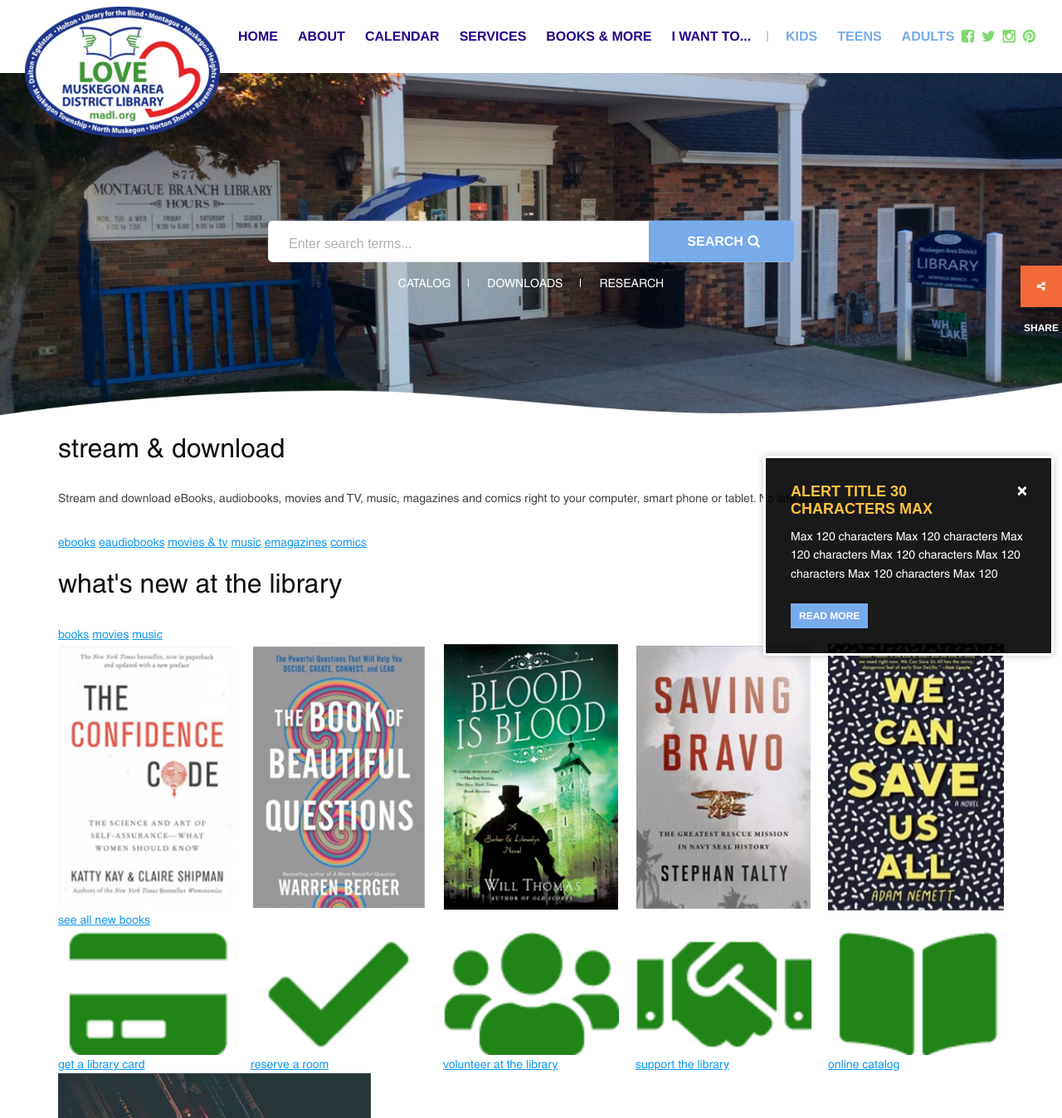
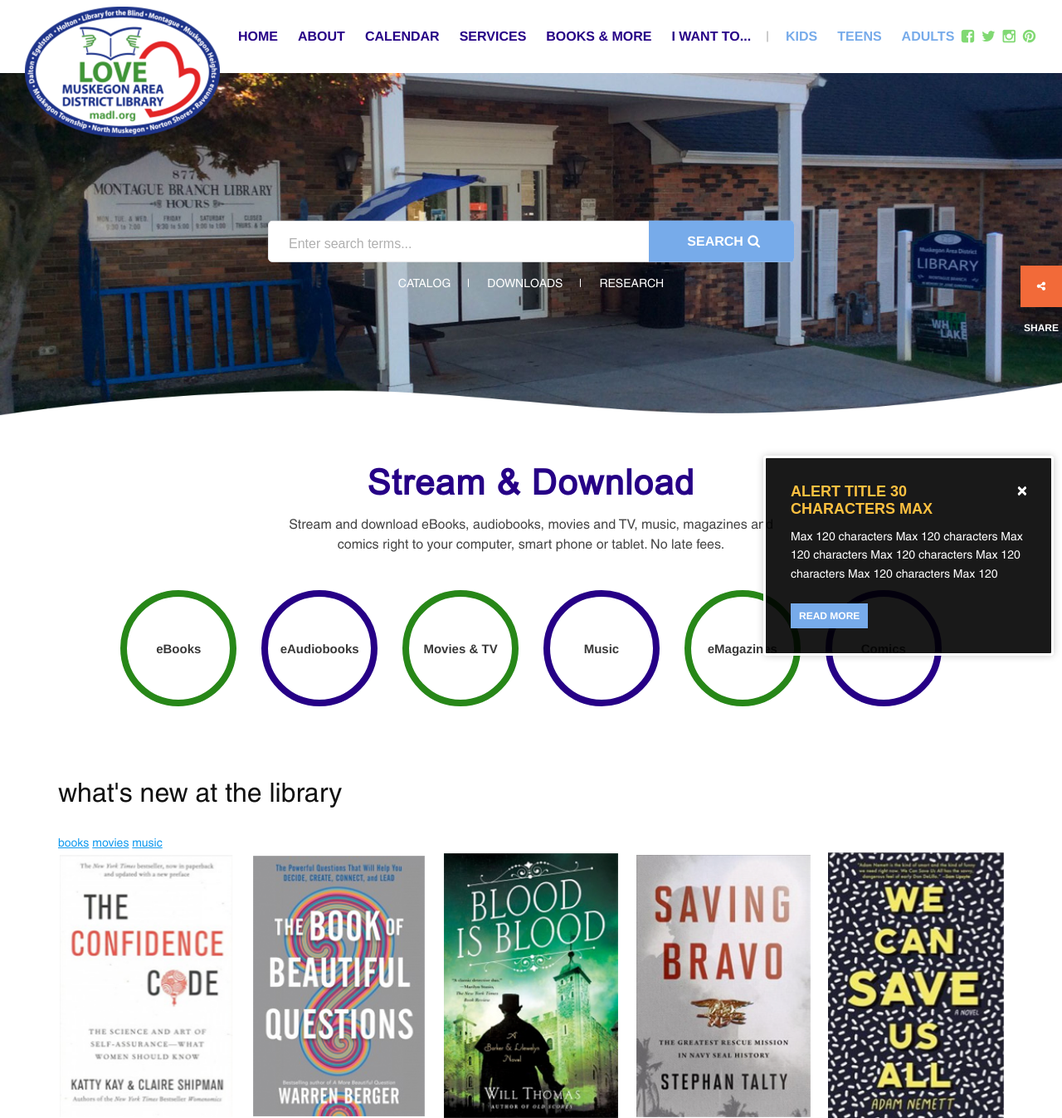
Before and after one commit to Chrisyango/Muskegon-Area-District-Library, a PHP site: page / in a window 1280 px wide. Shown: the top 1347 px of the page at 83% size. Run offline with PHP 8.4, Linux system fonts and the light colour scheme; some libraries are stand-ins or nearby versions.

Commit message:
finished stream and download section;

```diff
--- a/_assets_/css/layout.css
+++ b/_assets_/css/layout.css
@@ -16,6 +16,11 @@
 @font-face{
 	font-family:'Helvetica';
 	src:url(../fonts/helvetica/Helvetica.otf);
+}
+
+@font-face{
+	font-family:'Arial';
+	src:url(../fonts/arial/Arial.otf);
 }
 
 body{background:#fff;font-size:14px;line-height:1.6;font-family:'Helvetica', 'sans-serif';color:#444;-webkit-font-smoothing:antialiased;-moz-osx-font-smoothing:grayscale;-webkit-text-size-adjust:100%}
@@ -239,6 +244,18 @@ nav {margin-right:7px}
 #search-links li a:hover {font-weight: 700; color:#77abea}
 
 
+/*-------------------- #stream-download --------------------*/
+#stream-download {text-align: center; padding: 49px 0 52px;}
+#stream-download h2 {font-family: 'Arial', 'sans-serif'; font-size: 42px; line-height: 24px; letter-spacing: 0.03em; font-weight: 700; color: #260086; text-transform: capitalize; margin: 20px auto 26px;}
+#stream-download p {width: 600px; font-size: 16px; line-height: 24px; margin: 0 auto;}
+
+#stream-download-links {margin-top:30px;}
+.stream-download-link {font-size: 15px; line-height: 24px; font-weight: 700; color: #393939!important; text-decoration: none; border:8px solid#278718; border-radius: 100%;display: inline-block;width: 140px; height: 140px; line-height: 125px; margin: 13px;transition: 0.3s all;}
+.stream-download-link:hover {background-color: #278718; transform: scale(1.25); text-decoration: none; color:#fff!important;box-shadow: 0px 0px 21.36px 2.64px rgba(0, 0, 0, 0.19);}
+.stream-download-link:nth-child(2n) {border:8px solid #260086;}
+.stream-download-link:nth-child(2n):hover {background-color: #260086;}
+
+
 #calendarEvent{left:0px;max-height:500px;overflow-y:auto;margin:0 auto}
 
 /* -----------------------------------------
--- a/index.php
+++ b/index.php
@@ -172,12 +172,12 @@
 			</div><!-- /#stream-download-info -->
 
 			<div id="stream-download-links">
-				<a href="./" class="stream-download-link">ebooks</a>
-				<a href="./" class="stream-download-link">eaudiobooks</a>
-				<a href="./" class="stream-download-link">movies & tv</a>
-				<a href="./" class="stream-download-link">music</a>
-				<a href="./" class="stream-download-link">emagazines</a>
-				<a href="./" class="stream-download-link">comics</a>
+				<a href="./" class="stream-download-link">eBooks</a>
+				<a href="./" class="stream-download-link">eAudiobooks</a>
+				<a href="./" class="stream-download-link">Movies & TV</a>
+				<a href="./" class="stream-download-link">Music</a>
+				<a href="./" class="stream-download-link">eMagazines</a>
+				<a href="./" class="stream-download-link">Comics</a>
 			</div><!-- /#stream-download-links -->
 		</div><!-- /.container -->
 	</section><!-- /#stream-download -->
```
Also changed, not shown: _assets_/fonts/arial/Arial.otf (added).
